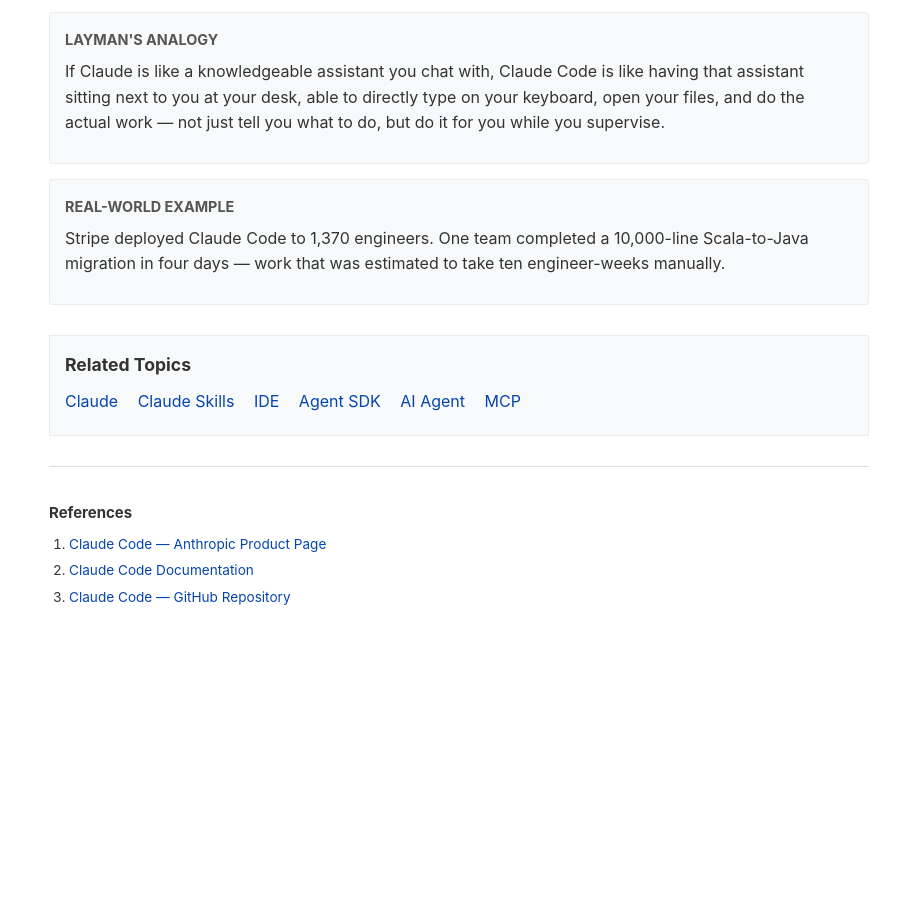
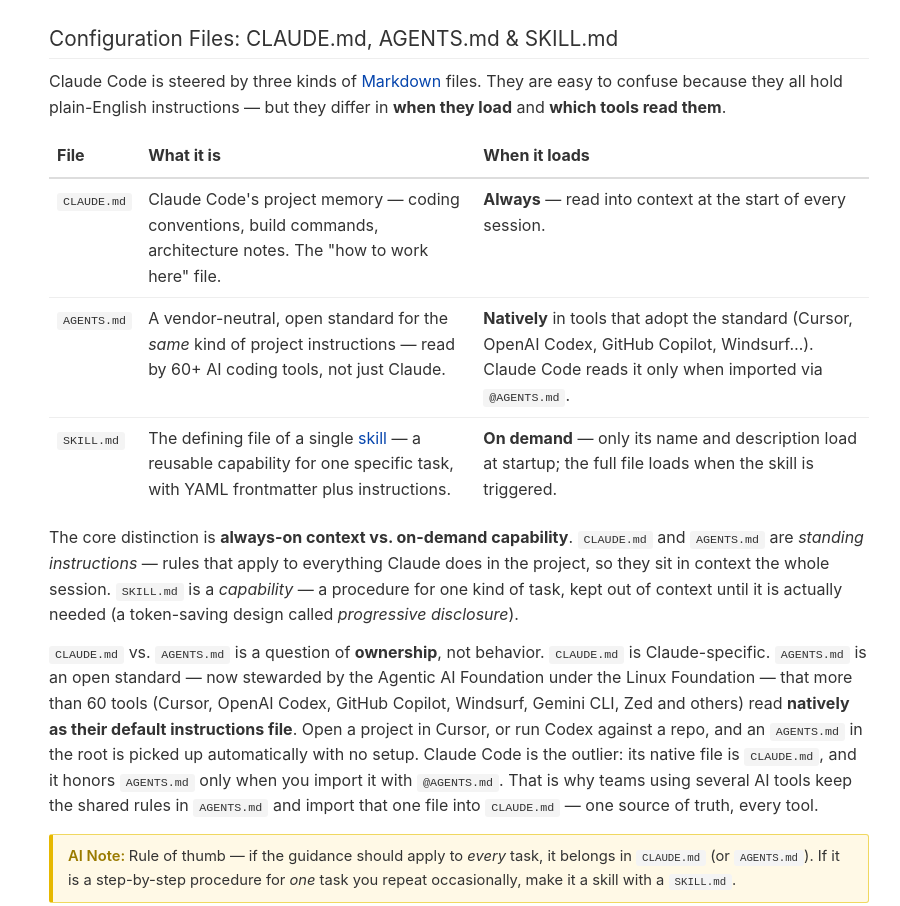
Before and after one commit to novakovicluka97/kursevi-ai-glossary, a plain HTML site: page topics/claude-code.html in a window 1280 px wide. Shown: the part 856-1762 px from the top of the page, without its empty margins (181-1081 px from the left). Before the commit the page ends 1490 px from the top, so only its background shows below. Drawn offline with Linux system fonts and the light colour scheme.

Commit message:
Add detailed explanations for configuration files in CLAUDE.md, AGENTS.md, and SKILL.md
- Introduced a new section in claude-code.html explaining the purpose and loading behavior of CLAUDE.md, AGENTS.md, and SKILL.md files.
- Added a comparison table to clarify the differences between these files.
- Updated claude-skills.html to highlight the distinction between SKILL.md and CLAUDE.md regarding their loading timing.

```diff
--- a/topics/claude-code.html
+++ b/topics/claude-code.html
@@ -42,6 +42,45 @@
         <li>Background agents for parallel tasks (Agent View, May 2026)</li>
     </ul>
 
+    <h2>Configuration Files: CLAUDE.md, AGENTS.md &amp; SKILL.md</h2>
+    <p>
+        Claude Code is steered by three kinds of <a href="markdown-format.html">Markdown</a> files. They are easy to confuse because they all hold plain-English instructions — but they differ in <strong>when they load</strong> and <strong>which tools read them</strong>.
+    </p>
+
+    <table style="width:100%; border-collapse:collapse; margin:15px 0;">
+        <tr style="border-bottom:2px solid #ddd;">
+            <th style="text-align:left; padding:8px;">File</th>
+            <th style="text-align:left; padding:8px;">What it is</th>
+            <th style="text-align:left; padding:8px;">When it loads</th>
+        </tr>
+        <tr style="border-bottom:1px solid #eee;">
+            <td style="padding:8px; vertical-align:top;"><code>CLAUDE.md</code></td>
+            <td style="padding:8px; vertical-align:top;">Claude Code's project memory — coding conventions, build commands, architecture notes. The "how to work here" file.</td>
+            <td style="padding:8px; vertical-align:top;"><strong>Always</strong> — read into context at the start of every session.</td>
+        </tr>
+        <tr style="border-bottom:1px solid #eee;">
+            <td style="padding:8px; vertical-align:top;"><code>AGENTS.md</code></td>
+            <td style="padding:8px; vertical-align:top;">A vendor-neutral, open standard for the <em>same</em> kind of project instructions — read by 60+ AI coding tools, not just Claude.</td>
+            <td style="padding:8px; vertical-align:top;"><strong>Natively</strong> in tools that adopt the standard (Cursor, OpenAI Codex, GitHub Copilot, Windsurf…). Claude Code reads it only when imported via <code>@AGENTS.md</code>.</td>
+        </tr>
+        <tr>
+            <td style="padding:8px; vertical-align:top;"><code>SKILL.md</code></td>
+            <td style="padding:8px; vertical-align:top;">The defining file of a single <a href="claude-skills.html">skill</a> — a reusable capability for one specific task, with YAML frontmatter plus instructions.</td>
+            <td style="padding:8px; vertical-align:top;"><strong>On demand</strong> — only its name and description load at startup; the full file loads when the skill is triggered.</td>
+        </tr>
+    </table>
+
+    <p>
+        The core distinction is <strong>always-on context vs. on-demand capability</strong>. <code>CLAUDE.md</code> and <code>AGENTS.md</code> are <em>standing instructions</em> — rules that apply to everything Claude does in the project, so they sit in context the whole session. <code>SKILL.md</code> is a <em>capability</em> — a procedure for one kind of task, kept out of context until it is actually needed (a token-saving design called <em>progressive disclosure</em>).
+    </p>
+    <p>
+        <code>CLAUDE.md</code> vs. <code>AGENTS.md</code> is a question of <strong>ownership</strong>, not behavior. <code>CLAUDE.md</code> is Claude-specific. <code>AGENTS.md</code> is an open standard — now stewarded by the Agentic AI Foundation under the Linux Foundation — that more than 60 tools (Cursor, OpenAI Codex, GitHub Copilot, Windsurf, Gemini CLI, Zed and others) read <strong>natively as their default instructions file</strong>. Open a project in Cursor, or run Codex against a repo, and an <code>AGENTS.md</code> in the root is picked up automatically with no setup. Claude Code is the outlier: its native file is <code>CLAUDE.md</code>, and it honors <code>AGENTS.md</code> only when you import it with <code>@AGENTS.md</code>. That is why teams using several AI tools keep the shared rules in <code>AGENTS.md</code> and import that one file into <code>CLAUDE.md</code> — one source of truth, every tool.
+    </p>
+
+    <div class="ai-hint">
+        Rule of thumb — if the guidance should apply to <em>every</em> task, it belongs in <code>CLAUDE.md</code> (or <code>AGENTS.md</code>). If it is a step-by-step procedure for <em>one</em> task you repeat occasionally, make it a skill with a <code>SKILL.md</code>.
+    </div>
+
     <div class="example-box">
         <h4>Layman's Analogy</h4>
         <p>If Claude is like a knowledgeable assistant you chat with, Claude Code is like having that assistant sitting next to you at your desk, able to directly type on your keyboard, open your files, and do the actual work — not just tell you what to do, but do it for you while you supervise.</p>
@@ -69,6 +108,8 @@
         <ol>
             <li><a href="https://www.anthropic.com/product/claude-code">Claude Code — Anthropic Product Page</a></li>
             <li><a href="https://code.claude.com/docs/en/overview">Claude Code Documentation</a></li>
+            <li><a href="https://code.claude.com/docs/en/memory">Manage Claude's Memory (CLAUDE.md &amp; AGENTS.md) — Claude Code Docs</a></li>
+            <li><a href="https://agents.md/">AGENTS.md — The Open Standard for AI Coding Agents</a></li>
             <li><a href="https://github.com/anthropics/claude-code">Claude Code — GitHub Repository</a></li>
         </ol>
     </div>
```
Also changed, not shown: topics/claude-skills.html (+5 -0 lines).
